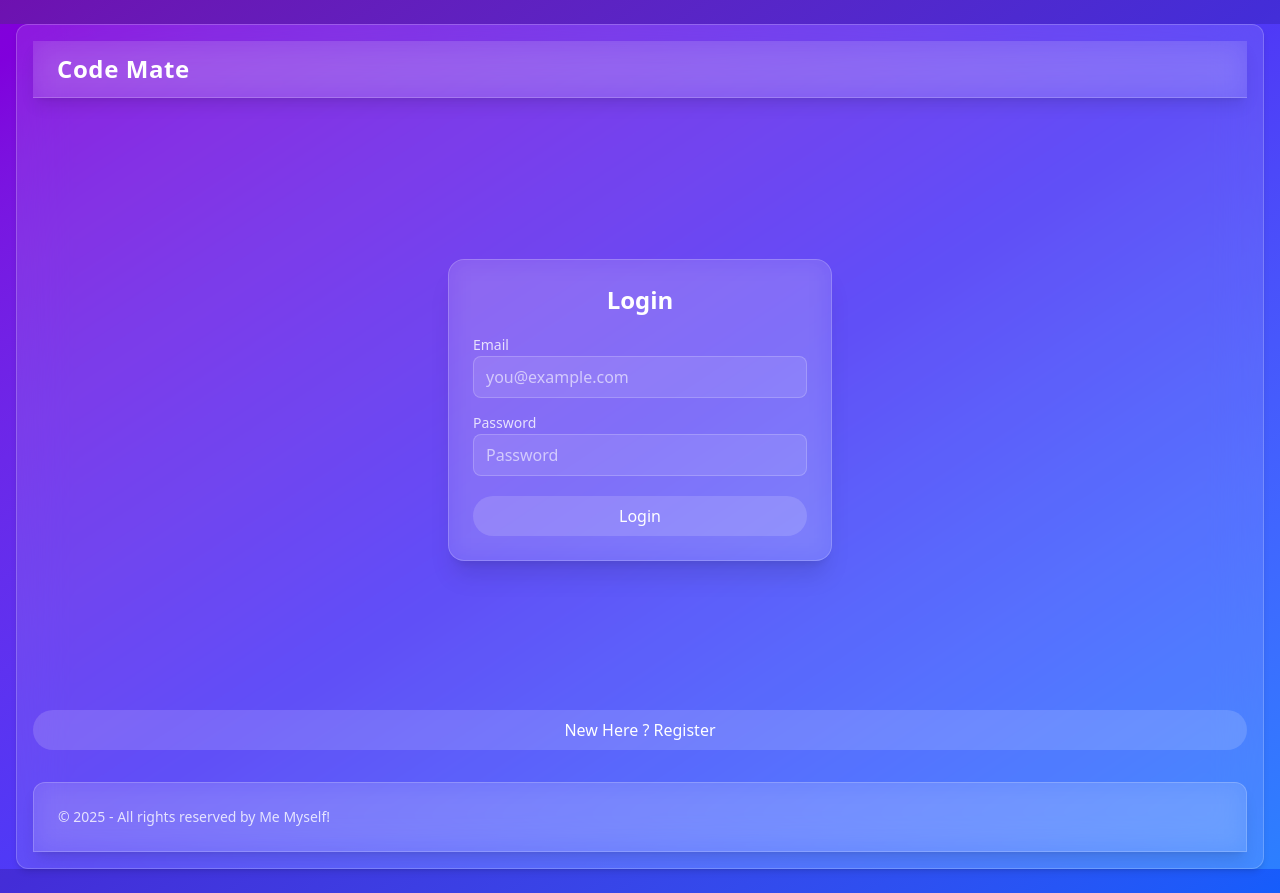
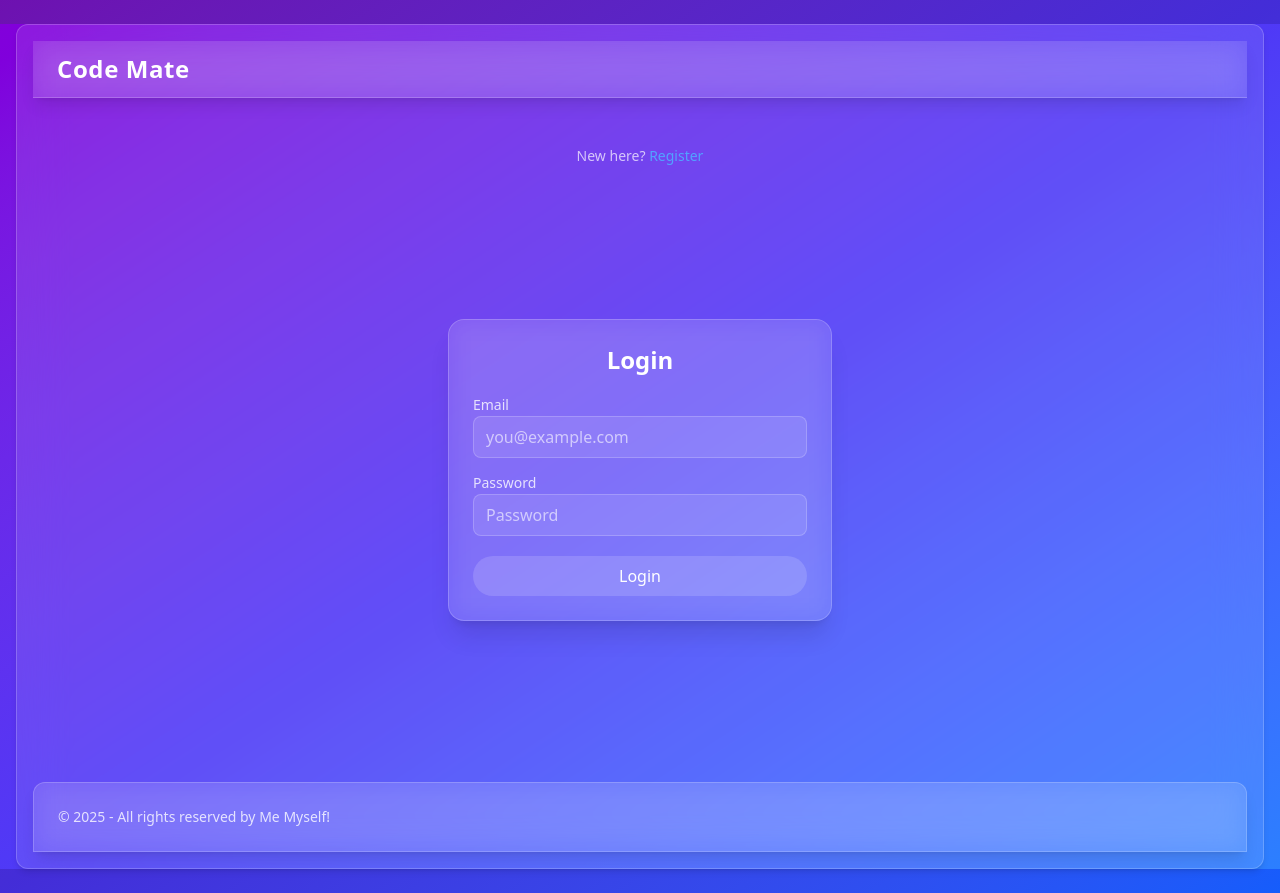
Before and after one commit to AutadeVishal/codemate-frontend, a React (Vite) app: page /login in a window 1280 px wide. Built offline with nearby package versions, Linux system fonts and the light colour scheme; no server answers.

Commit message:
Made Login More better

```diff
--- a/src/components/Profile Related/Login.jsx
+++ b/src/components/Profile Related/Login.jsx
@@ -1,23 +1,27 @@
-import { useState } from 'react'
-import LoginForm from './LoginForm'
-import RegisterForm from './RegisterForm';
+import { useState } from "react";
+import LoginForm from "./LoginForm";
+import RegisterForm from "./RegisterForm";
+
 const Login = () => {
+  const [isLoginMode, setIsLoginMode] = useState(true);
 
-  const [isLogin,setIsLogin]=useState(true);
+  const toggleMode = () => setIsLoginMode((prev) => !prev);
 
+  return (
+    <section className="max-w-md mx-auto mt-12 px-4">
+      <p className="mb-6 text-center text-sm text-white/70">
+        {isLoginMode ? "New here? " : "Already a user? "}
+        <button
+          onClick={toggleMode}
+          className="text-blue-400 hover:underline font-medium"
+        >
+          {isLoginMode ? "Register" : "Login"}
+        </button>
+      </p>
 
+      {isLoginMode ? <LoginForm /> : <RegisterForm />}
+    </section>
+  );
+};
 
-
-  return (<div>
-
-    {isLogin ? <LoginForm /> : <RegisterForm />}
-    <button
-      className="w-full mt-5 rounded-full bg-white/15 text-white hover:bg-white/25 px-4 py-2 transition"
-      onClick={()=>setIsLogin(!isLogin)}
-    >
-      {isLogin ? "New Here ? Register ":"Already a User ? Login"}    </button>
-  </div>
-  )
-}
-
-export default Login
+export default Login;
```
